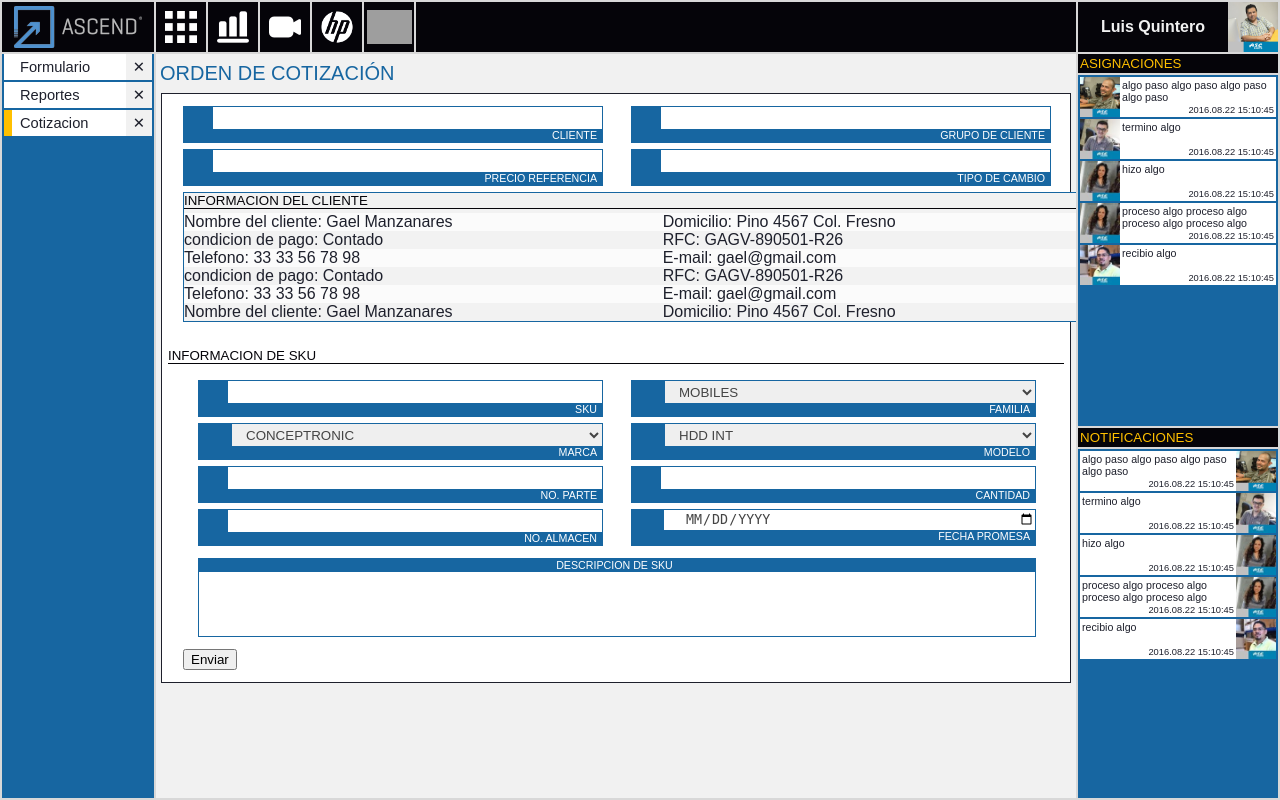
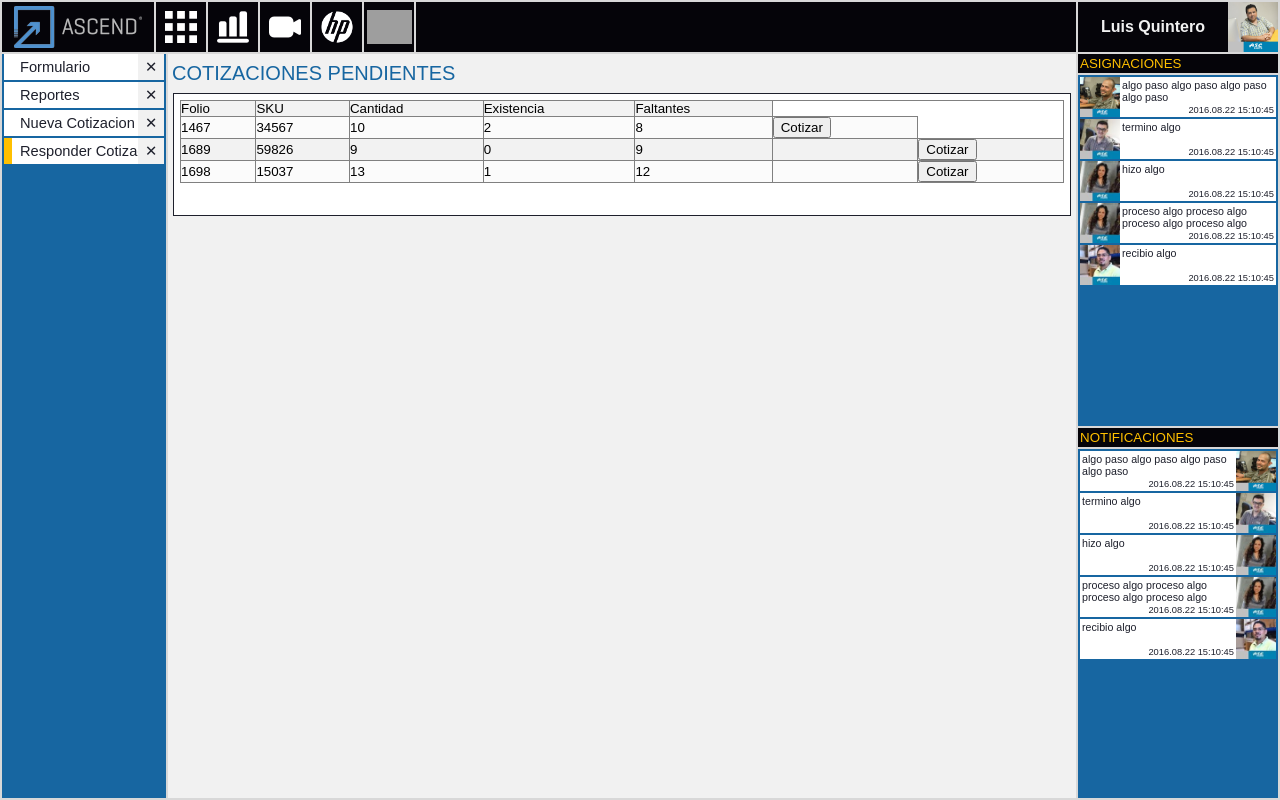
Before and after one commit to ASCPARTS/ascend, a PHP site: page /main.php in a window 1280 px wide. Run offline with PHP 8.4, Linux system fonts and the light colour scheme; grey boxes are pictures that could not be loaded.

Commit message:
cotizacion
realizar y responder cotizacion

```diff
--- a/main.php
+++ b/main.php
@@ -38,7 +38,9 @@
 <script>
     handleTab('1','Formulario','modules/test/form.php');
     handleTab('2','Reportes','modules/report/report.php');
-    handleTab('3','Cotizacion','modules/order/quotationOrder.php');
+    handleTab('3','Nueva Cotizacion','modules/order/quotationorder.php');
+    handleTab('4','Responder Cotizacion','modules/order/resolvedquote.php');
+
 </script>
 </body>
 </html>
```
